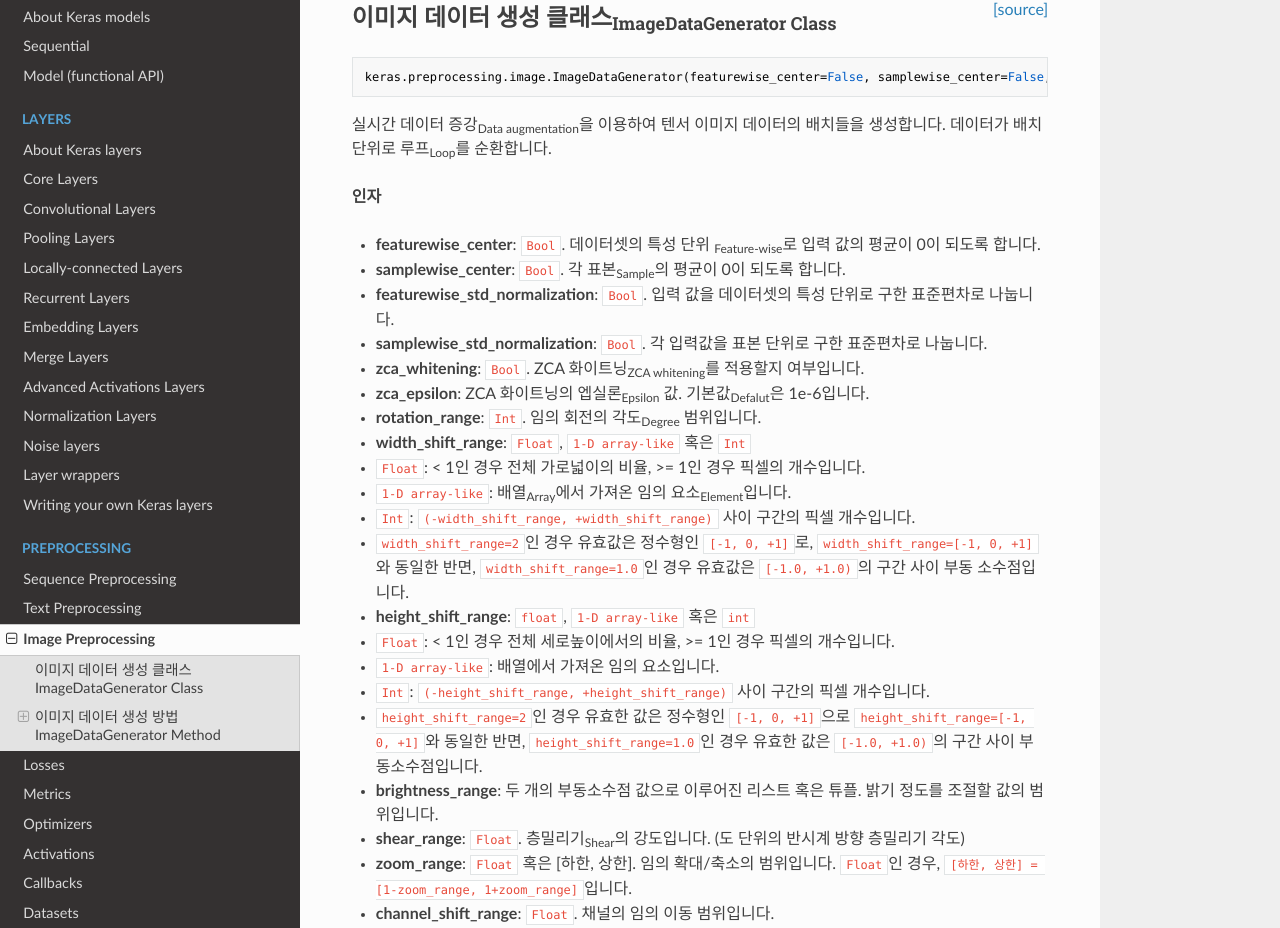
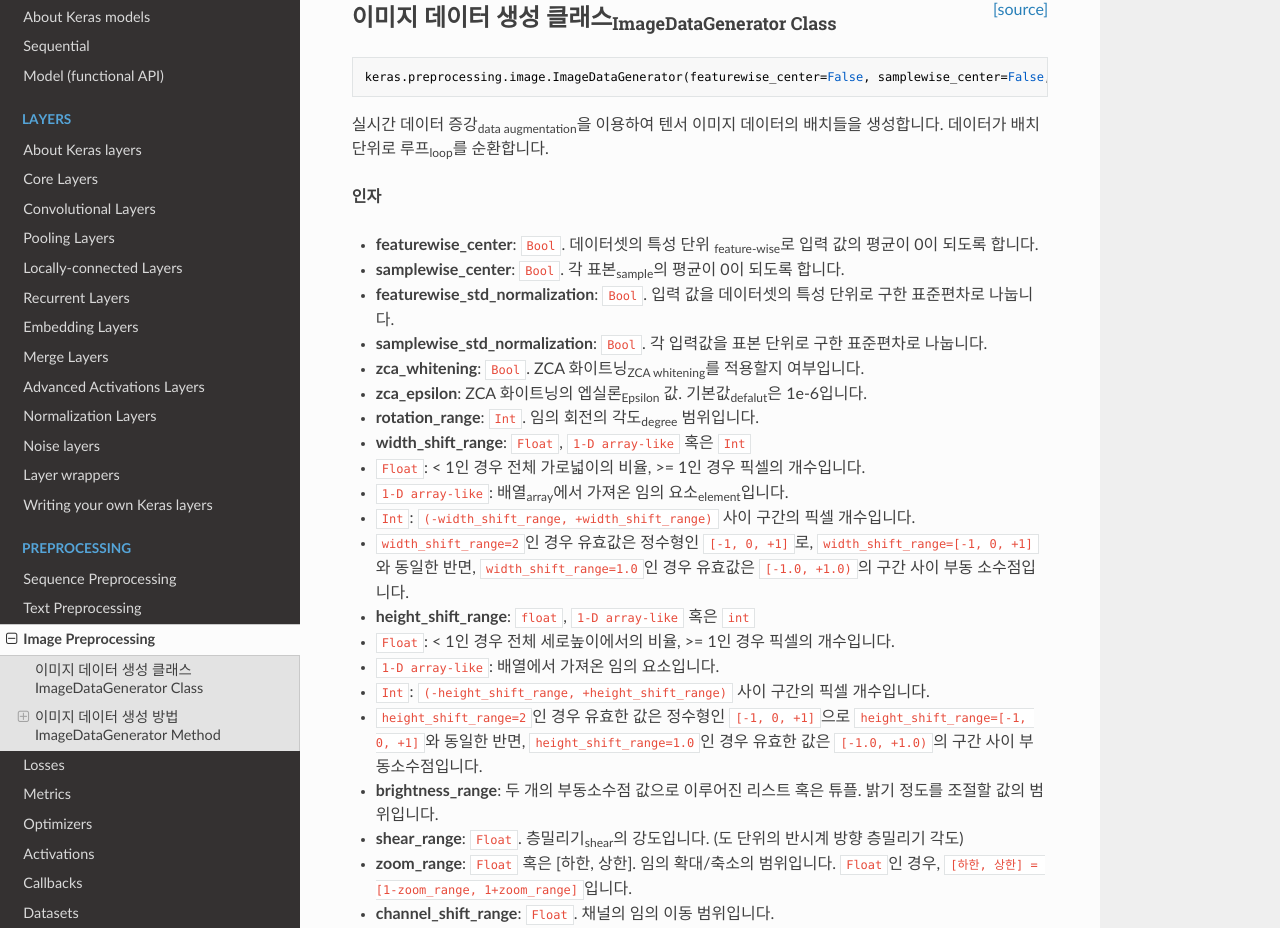
Before and after one commit to keras-team/keras-docs-ko, an MkDocs documentation site: the page built from sources/preprocessing/image.md, in a window 1280 px wide and 1400 px high. Shown: the part 165-1093 px from the top of the window. Built offline with MkDocs 1.6.1, drawn with Linux system fonts in a browser that asks for light colours; nearby versions of some CDN libraries; some of the changed text lies outside the part shown.

````diff
--- a/sources/preprocessing/image.md
+++ b/sources/preprocessing/image.md
@@ -8,14 +8,14 @@
 keras.preprocessing.image.ImageDataGenerator(featurewise_center=False, samplewise_center=False, featurewise_std_normalization=False, samplewise_std_normalization=False, zca_whitening=False, zca_epsilon=1e-06, rotation_range=0, width_shift_range=0.0, height_shift_range=0.0, brightness_range=None, shear_range=0.0, zoom_range=0.0, channel_shift_range=0.0, fill_mode='nearest', cval=0.0, horizontal_flip=False, vertical_flip=False, rescale=None, preprocessing_function=None, data_format='channels_last', validation_split=0.0, interpolation_order=1, dtype='float32')
 ```
 
-실시간 데이터 증강<sub>Data augmentation</sub>을 이용하여 텐서 이미지 데이터의 배치들을 생성합니다.
-데이터가 배치 단위로 루프<sub>Loop</sub>를 순환합니다.
+실시간 데이터 증강<sub>data augmentation</sub>을 이용하여 텐서 이미지 데이터의 배치들을 생성합니다.
+데이터가 배치 단위로 루프<sub>loop</sub>를 순환합니다.
 
 __인자__
 
-- __featurewise_center__: `Bool`. 데이터셋의 특성 단위 <sub>Feature-wise</sub>로 입력 값의 평균이 0이 되도록 합니다.
+- __featurewise_center__: `Bool`. 데이터셋의 특성 단위 <sub>feature-wise</sub>로 입력 값의 평균이 0이 되도록 합니다.
 
-- __samplewise_center__:  `Bool`. 각 표본<sub>Sample</sub>의 평균이 0이 되도록 합니다.
+- __samplewise_center__:  `Bool`. 각 표본<sub>sample</sub>의 평균이 0이 되도록 합니다.
 
 - __featurewise_std_normalization__:  `Bool`.
       입력 값을 데이터셋의 특성 단위로 구한 표준편차로 나눕니다.
@@ -24,14 +24,14 @@ __인자__
 
 - __zca_whitening__:  `Bool`. ZCA 화이트닝<sub>ZCA whitening</sub>를 적용할지 여부입니다.
 
-- __zca_epsilon__: ZCA 화이트닝의 엡실론<SUB>Epsilon</SUB> 값. 기본값<sub>Defalut</sub>은 1e-6입니다.
+- __zca_epsilon__: ZCA 화이트닝의 엡실론<SUB>Epsilon</SUB> 값. 기본값<sub>defalut</sub>은 1e-6입니다.
 
-- __rotation_range__: `Int`. 임의 회전의 각도<sub>Degree</sub> 범위입니다.
+- __rotation_range__: `Int`. 임의 회전의 각도<sub>degree</sub> 범위입니다.
 
 - __width_shift_range__: `Float`, `1-D array-like` 혹은 `Int`
 
   - `Float`: < 1인 경우 전체 가로넓이의 비율, >= 1인 경우 픽셀의 개수입니다.
-  - `1-D array-like`: 배열<sub>Array</sub>에서 가져온 임의 요소<sub>Element</sub>입니다.
+  - `1-D array-like`: 배열<sub>array</sub>에서 가져온 임의 요소<sub>element</sub>입니다.
   - `Int`: `(-width_shift_range, +width_shift_range)`
     사이 구간의 픽셀 개수입니다.
   - `width_shift_range=2`인 경우 유효값은
@@ -55,7 +55,7 @@ __인자__
 - __brightness_range__:  두 개의 부동소수점 값으로 이루어진 리스트 혹은 튜플.
   밝기 정도를 조절할 값의 범위입니다.
 
-- __shear_range__: `Float`. 층밀리기<sub>Shear</sub>의 강도입니다.
+- __shear_range__: `Float`. 층밀리기<sub>shear</sub>의 강도입니다.
       (도 단위의 반시계 방향 층밀리기 각도)
 
 - __zoom_range__: `Float` 혹은 [하한, 상한]. 임의 확대/축소의 범위입니다.
@@ -98,7 +98,7 @@ __인자__
 
 - __validation_split__: `Float` ( 0과 1사이의 값으로) .검증의 용도로 남겨둘 이미지의 비율입니다.
 
-- __interpolation_order__: `int`, 스플라인 보간법<sub>Spline interpolation</sub>을 사용하기 위한 순서입니다. 높을수록 느립니다.
+- __interpolation_order__: `int`, 스플라인 보간법<sub>spline interpolation</sub>을 사용하기 위한 순서입니다. 높을수록 느립니다.
 
 - __dtype__: 생성된 배열에 사용할 자료형.
 
@@ -254,16 +254,16 @@ model.fit_generator(
 apply_transform(x, transform_parameters)
 ```
 
-주어진 매개변수<sub>Parameters</sub>에 따라 이미지에 변형을 가합니다.
+주어진 매개변수<sub>parameters</sub>에 따라 이미지에 변형을 가합니다.
 
 __인자__
 
 - __x__: 3D 텐서, 단일 이미지.
 - __transform_parameters__: 문자열 딕셔너리, 어떤 변형을 할 지를 나타내는 매개변수 쌍.
   현재, 딕셔너리에서 다음과 같은 매개변수가 사용됩니다:
-  - `'theta'`: `Float`. 도<sub>Degrees</sub> 단위의 회전 각도.
+  - `'theta'`: `Float`. 도<sub>degrees</sub> 단위의 회전 각도.
 
-  - `'tx'`: `Float`. x 방향으로의 이동<sub>Shift</sub>.
+  - `'tx'`: `Float`. x 방향으로의 이동<sub>shift</sub>.
 
   - `'ty'`: `Float`. y 방향으로의 이동.
 
@@ -294,9 +294,9 @@ __반환값__
 fit(x, augment=False, rounds=1, seed=None)
 ```
 
-표본 데이터를 데이터 제너레이터<sub>Data Generator</sub>에 학습시킵니다.
+표본 데이터를 데이터 제너레이터<sub>data Generator</sub>에 학습시킵니다.
 
-이 함수는 표본 데이터 배열의 데이터-의존적<sub>Data-dependent</sub> 변형에 관련된
+이 함수는 표본 데이터 배열의 데이터-의존적<sub>data-dependent</sub> 변형에 관련된
 내적 데이터 통계치를 계산합니다.
 
 `featurewise_center`, `featurewise_std_normalization`,
@@ -305,7 +305,7 @@ fit(x, augment=False, rounds=1, seed=None)
 __인자__
 
 - __x__: 표본 데이터. 랭크가 4이어야 합니다.
-  흑백<sub>Grayscale</sub> 데이터의 경우 채널이 1개가 되어야 하며,
+  흑백<sub>grayscale</sub> 데이터의 경우 채널이 1개가 되어야 하며,
   RGB 데이터의 경우 채널 3개,
   RGBA 데이터의 경우 채널 4개가 되어야 합니다.
 - __augment__: `Bool` (기본값: False).
@@ -323,7 +323,7 @@ __인자__
 flow(x, y=None, batch_size=32, shuffle=True, sample_weight=None, seed=None, save_to_dir=None, save_prefix='', save_format='png', subset=None)
 ```
 
-데이터와 레이블<sub>Lable</sub> 배열을 받아 증강된 데이터의 배치를 생성합니다.
+데이터와 레이블<sub>lable</sub> 배열을 받아 증강된 데이터의 배치를 생성합니다.
 
 __인자__
 
@@ -385,7 +385,7 @@ flow_from_dataframe(dataframe, directory=None, x_col='filename', y_col='class',
 
 __인자__
 
-- __dataframe__: 문자열 칼럼<sub>Column</sub> 이미지의 `directory` 상대 경로를 포함한 Pandas 데이터 프레임,  `directory`가 없는 경우 절대 경로를 포함하는 Pandas 데이터 프레임.
+- __dataframe__: 문자열 칼럼<sub>column</sub> 이미지의 `directory` 상대 경로를 포함한 Pandas 데이터 프레임,  `directory`가 없는 경우 절대 경로를 포함하는 Pandas 데이터 프레임.
 
 
 `class_mode`에 따라 다양한 형태의 칼럼을 가집니다.
@@ -422,7 +422,7 @@ __인자__
   생성할 수 있는 목푯값(들)의 형태는 다음과 같다.
 
   - `"binary"`: 이진 레이블의 1D NumPy 배열,
-  - `"categorical"`: 원-핫 인코딩<sub>One-hot encode</sub>의 2D NumPy 배열. 다중 레이블 출력값을 지원한다,
+  - `"categorical"`: 원-핫 인코딩<sub>one-hot encode</sub>의 2D NumPy 배열. 다중 레이블 출력값을 지원한다,
   - `"input"`: 입력 이미지와 동일한 이미지(주로 오토인코더<sub>Autoencoder</sub>에서 사용된다.),
   - `"multi_output"`: 여러 칼럼의 값들을 가지고 있는 리스트,
   - `"raw"`: `y_col`칼럼(들) 값들의 NumPy 배열,
@@ -433,16 +433,16 @@ __인자__
 
 - __shuffle__: 데이터를 뒤섞을지 여부 (기본값: True)
 
-- __seed__: 데이터 셔플링<sub>Shuffling</sub>과 변형시에 사용되는 직접 지정 할 수 있는 난수 시드.
+- __seed__: 데이터 셔플링<sub>shuffling</sub>과 변형시에 사용되는 직접 지정 할 수 있는 난수 시드.
 
 - __save_to_dir__: `None` 혹은 `str` (기본값: None).
   생성된 증강 사진을 특정한 디렉토리에서 저장할 수 있게 해줍니다. 이는 현재 작업을 시각화하는데 유용합니다.
 
-- __save_prefix__: `str`. 저장된 사진의 파일 이름에 사용할 접두부호<sub>Prefix</sub> (`save_to_dir`가 설정된 경우에만 해당됩니다).
+- __save_prefix__: `str`. 저장된 사진의 파일 이름에 사용할 접두부호<sub>prefix</sub> (`save_to_dir`가 설정된 경우에만 해당됩니다).
 
 - __save_format__: "png"와 "jpeg" 중 하나 (`save_to_dir`가 설정된 경우에만 해당됩니다). 기본값: "png".
 
-- __follow_links__: 클래스 하위 디렉토리 내 심볼릭 링크<sub> Symlink</sub>를 따라갈지 여부 (기본값: False).
+- __follow_links__: 클래스 하위 디렉토리 내 심볼릭 링크<sub>symlink</sub>를 따라갈지 여부 (기본값: False).
 
 - __subset__: `ImageDataGenerator`에서 `validation_split`이 설정된 경우
   subset의 입력으로 `"training"` 혹은 `"validation"` 을 사용할 수 있습니다.
@@ -577,7 +577,7 @@ standardize(x)
 
 입력의 배치에 표준화를 적용합니다.
 
-`X` 는 주로 내부에서 이미지를 표준화<sub>Standardize</sub>하고 네트워크에 공급하기 위해 사용되기 때문에 인플레이스<sub>In-place</sub> 방식으로 변경됩니다.  `x`를 복사해 만든다면 성능 비용이 클 것입니다.
+`X` 는 주로 내부에서 이미지를 표준화<sub>standardize</sub>하고 네트워크에 공급하기 위해 사용되기 때문에 인플레이스<sub>in-place</sub> 방식으로 변경됩니다.  `x`를 복사해 만든다면 성능 비용이 클 것입니다.
 입력 내용을 인플레이스 방식으로 변경하지 않고 이 방법을 그대로 사용하기 위해선 먼저 복사본을 생성하세요
 
 standarize(np.copy(x))
````
